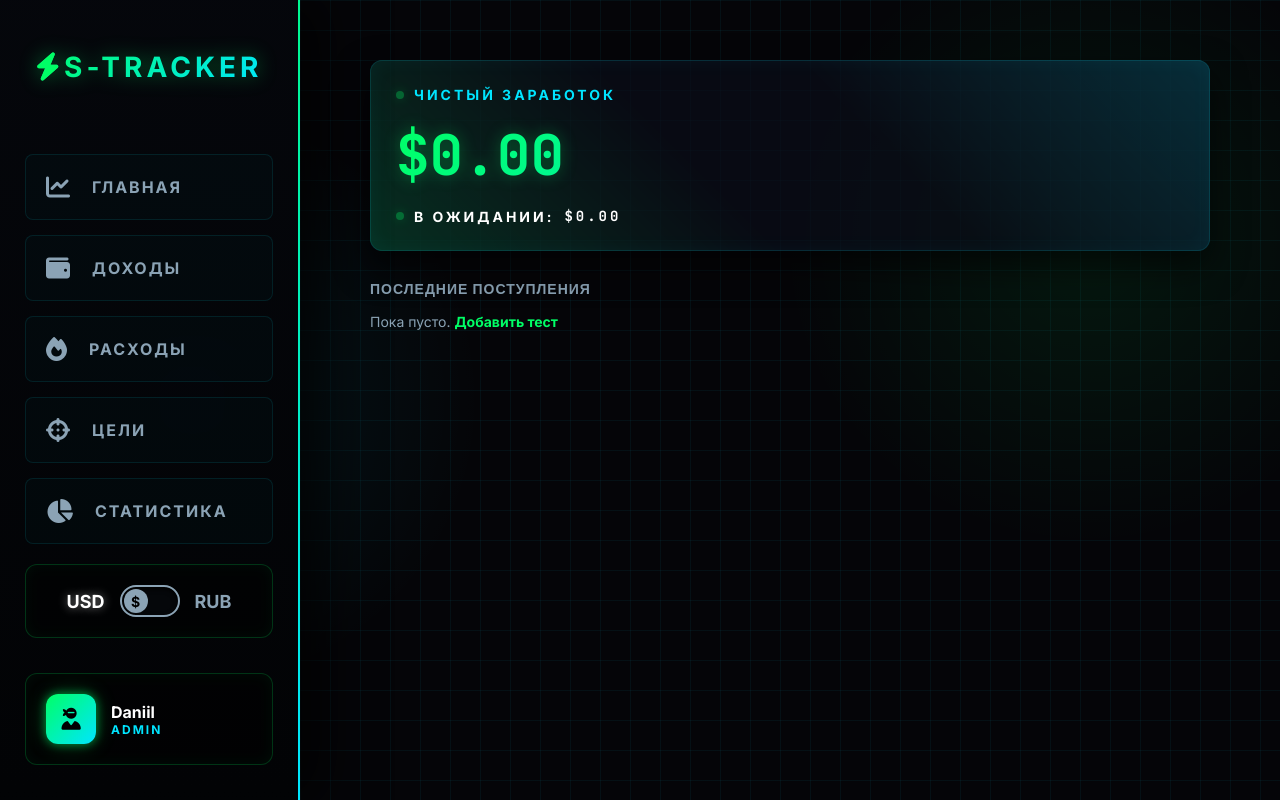
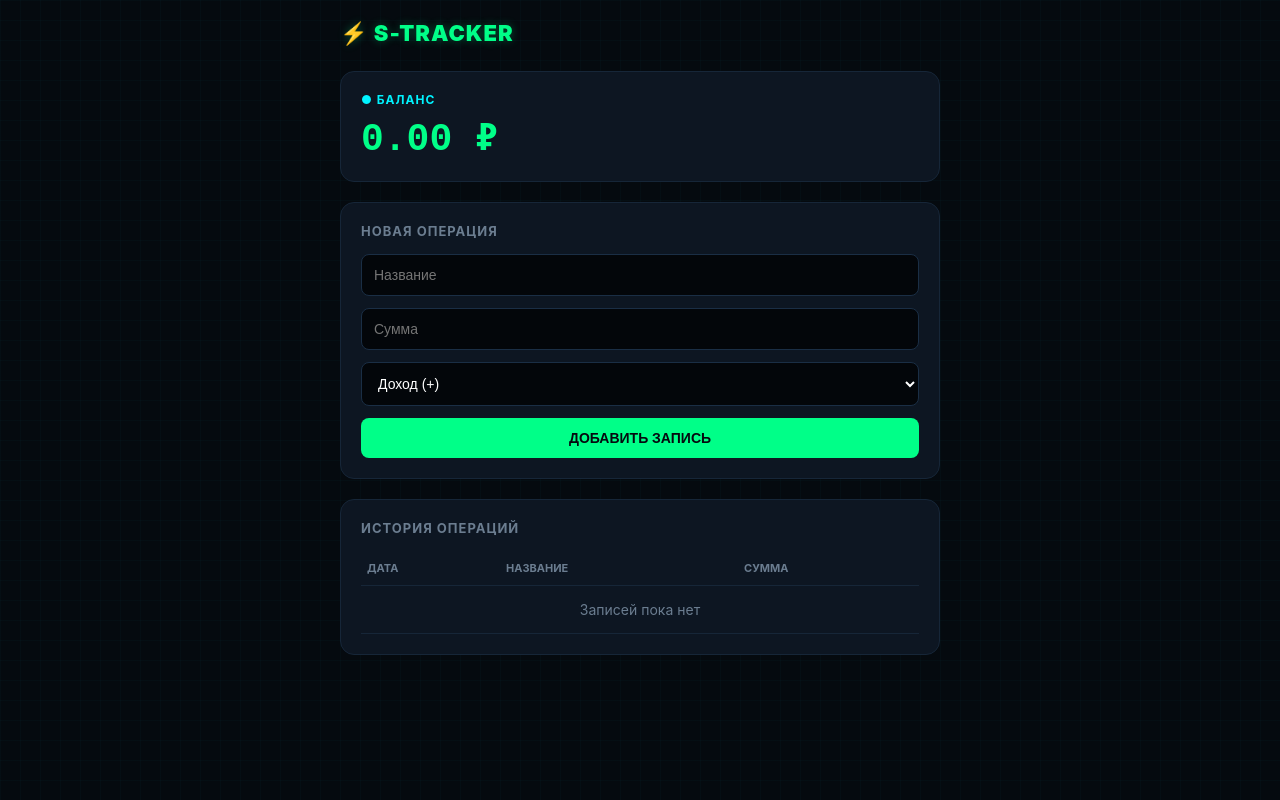
Before and after one commit to Siobaba/s-tracker, a Flask app: template templates/index.html in a window 1280 px wide. Run offline with Flask 3, Linux system fonts and the light colour scheme; the template is opened without the code that fills it, so the values that code supplies are empty.

Commit message:
Update index.html

```diff
--- a/templates/index.html
+++ b/templates/index.html
@@ -1,35 +1,199 @@
-{% extends 'base.html' %}
+<!DOCTYPE html>
+<html lang="ru">
+<head>
+    <meta charset="UTF-8">
+    <meta name="viewport" content="width=device-width, initial-scale=1.0">
+    <title>S-TRACKER</title>
+    <style>
+        :root {
+            --bg-color: #050a0f;
+            --card-bg: #0d1622;
+            --accent-green: #00ff88;
+            --accent-cyan: #00f3ff;
+            --text-main: #ffffff;
+            --text-muted: #6b7d90;
+            --border-color: #162638;
+        }
 
-{% block content %}
-    <div class="card">
-        <div class="balance-title">Чистый заработок</div>
-        <div class="balance-amount">
-            <span class="money-val" data-usd="{{ received }}">${{ "%.2f"|format(received) }}</span>
+        * {
+            box-sizing: border-box;
+            margin: 0;
+            padding: 0;
+        }
+
+        body {
+            background-color: var(--bg-color);
+            color: var(--text-main);
+            font-family: -apple-system, BlinkMacSystemFont, 'Segoe UI', Roboto, sans-serif;
+            padding: 20px;
+            background-image:
+                linear-gradient(rgba(0, 243, 255, 0.02) 1px, transparent 1px),
+                linear-gradient(90deg, rgba(0, 243, 255, 0.02) 1px, transparent 1px);
+            background-size: 20px 20px;
+            min-height: 100vh;
+        }
+
+        .container {
+            max-width: 600px;
+            margin: 0 auto;
+        }
+
+        .header {
+            display: flex;
+            justify-content: space-between;
+            align-items: center;
+            margin-bottom: 25px;
+        }
+
+        .logo {
+            font-size: 22px;
+            font-weight: 900;
+            color: var(--accent-green);
+            letter-spacing: 1px;
+            text-shadow: 0 0 10px rgba(0, 255, 136, 0.3);
+        }
+
+        .card {
+            background: var(--card-bg);
+            border: 1px solid var(--border-color);
+            border-radius: 14px;
+            padding: 20px;
+            margin-bottom: 20px;
+        }
+
+        .balance-label {
+            color: var(--accent-cyan);
+            font-size: 12px;
+            font-weight: 700;
+            text-transform: uppercase;
+            letter-spacing: 1px;
+            margin-bottom: 8px;
+        }
+
+        .balance-amount {
+            font-size: 38px;
+            font-weight: 900;
+            color: var(--accent-green);
+            font-family: 'Courier New', monospace;
+        }
+
+        .card-title {
+            font-size: 13px;
+            font-weight: 700;
+            color: var(--text-muted);
+            text-transform: uppercase;
+            letter-spacing: 1px;
+            margin-bottom: 15px;
+        }
+
+        input, select {
+            width: 100%;
+            background: #03060a;
+            border: 1px solid #1a2e45;
+            color: #fff;
+            padding: 12px;
+            border-radius: 8px;
+            font-size: 14px;
+            margin-bottom: 12px;
+            outline: none;
+        }
+
+        input:focus, select:focus {
+            border-color: var(--accent-cyan);
+        }
+
+        button {
+            width: 100%;
+            background: var(--accent-green);
+            color: #050a0f;
+            border: none;
+            padding: 12px;
+            border-radius: 8px;
+            font-size: 14px;
+            font-weight: 800;
+            text-transform: uppercase;
+            cursor: pointer;
+            transition: 0.2s;
+        }
+
+        button:hover {
+            box-shadow: 0 0 12px var(--accent-green);
+        }
+
+        table {
+            width: 100%;
+            border-collapse: collapse;
+            font-size: 14px;
+        }
+
+        th, td {
+            padding: 10px 6px;
+            text-align: left;
+            border-bottom: 1px solid var(--border-color);
+        }
+
+        th {
+            color: var(--text-muted);
+            font-size: 11px;
+            text-transform: uppercase;
+        }
+    </style>
+</head>
+<body>
+
+    <div class="container">
+        <div class="header">
+            <div class="logo">⚡ S-TRACKER</div>
         </div>
-        <div class="balance-title" style="color: var(--status-orange);">
-            В ожидании: <span class="money-val" data-usd="{{ expected }}">${{ "%.2f"|format(expected) }}</span>
+
+        <div class="card">
+            <div class="balance-label">● Баланс</div>
+            <div class="balance-amount">{{ "%.2f"|format(total_balance) }} ₽</div>
+        </div>
+
+        <div class="card">
+            <div class="card-title">Новая операция</div>
+            <form method="POST" action="/add">
+                <input type="text" name="title" placeholder="Название" required>
+                <input type="number" step="0.01" name="amount" placeholder="Сумма" required>
+                <select name="category">
+                    <option value="Доход">Доход (+)</option>
+                    <option value="Расход">Расход (-)</option>
+                </select>
+                <button type="submit">Добавить запись</button>
+            </form>
+        </div>
+
+        <div class="card">
+            <div class="card-title">История операций</div>
+            <table>
+                <thead>
+                    <tr>
+                        <th>Дата</th>
+                        <th>Название</th>
+                        <th>Сумма</th>
+                    </tr>
+                </thead>
+                <tbody>
+                    {% for tx in transactions %}
+                    <tr>
+                        <td style="color: var(--text-muted); font-size: 11px;">{{ tx.date }}</td>
+                        <td>{{ tx.title }}</td>
+                        <td style="font-weight: 700; font-family: monospace; color: {{ 'var(--accent-green)' if tx.category == 'Доход' else '#ff4d4d' }};">
+                            {{ "+" if tx.category == 'Доход' else "-" }}{{ "%.2f"|format(tx.amount) }} ₽
+                        </td>
+                    </tr>
+                    {% else %}
+                    <tr>
+                        <td colspan="3" style="text-align: center; color: var(--text-muted); padding: 15px;">
+                            Записей пока нет
+                        </td>
+                    </tr>
+                    {% endfor %}
+                </tbody>
+            </table>
         </div>
     </div>
 
-    <h3 style="margin-bottom: 14px; text-transform: uppercase; font-size: 14px; letter-spacing: 1px; color: var(--text-muted);">
-        Последние поступления
-    </h3>
-
-    <div class="tx-list">
-        {% for item in incomes %}
-            <div class="tx-item status-{{ item.status }}">
-                <div class="tx-info">
-                    <h4>{{ item.source }}</h4>
-                    <span>{{ item.date }} &bull; {{ item.comment }}</span>
-                </div>
-                <div class="tx-amount">
-                    <span class="money-val" data-usd="{{ item.amount }}">+${{ "%.2f"|format(item.amount) }}</span>
-                </div>
-            </div>
-        {% else %}
-            <p style="color: var(--text-muted); font-size: 14px;">
-                Пока пусто. <a href="/add_test" style="color: var(--neon-green); text-decoration: none; font-weight: bold;">Добавить тест</a>
-            </p>
-        {% endfor %}
-    </div>
-{% endblock %}
+</body>
+</html>
```
